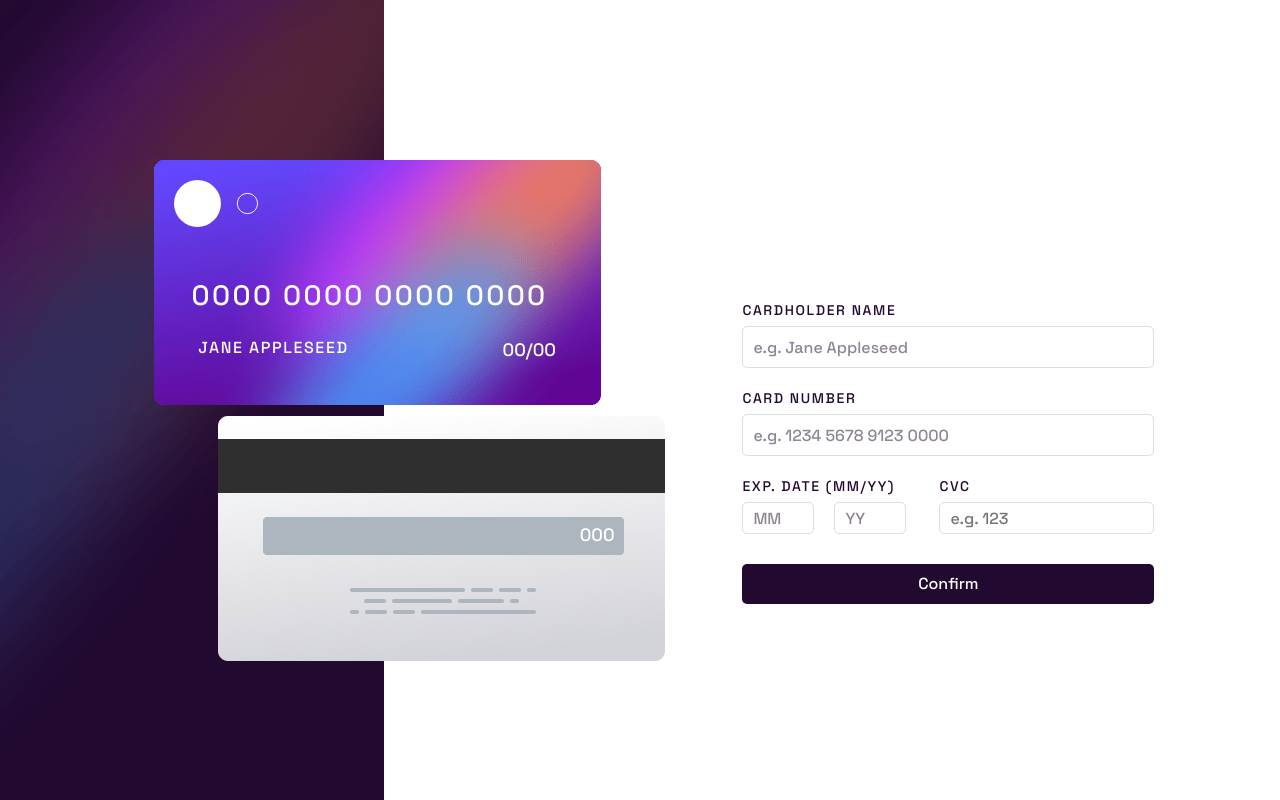
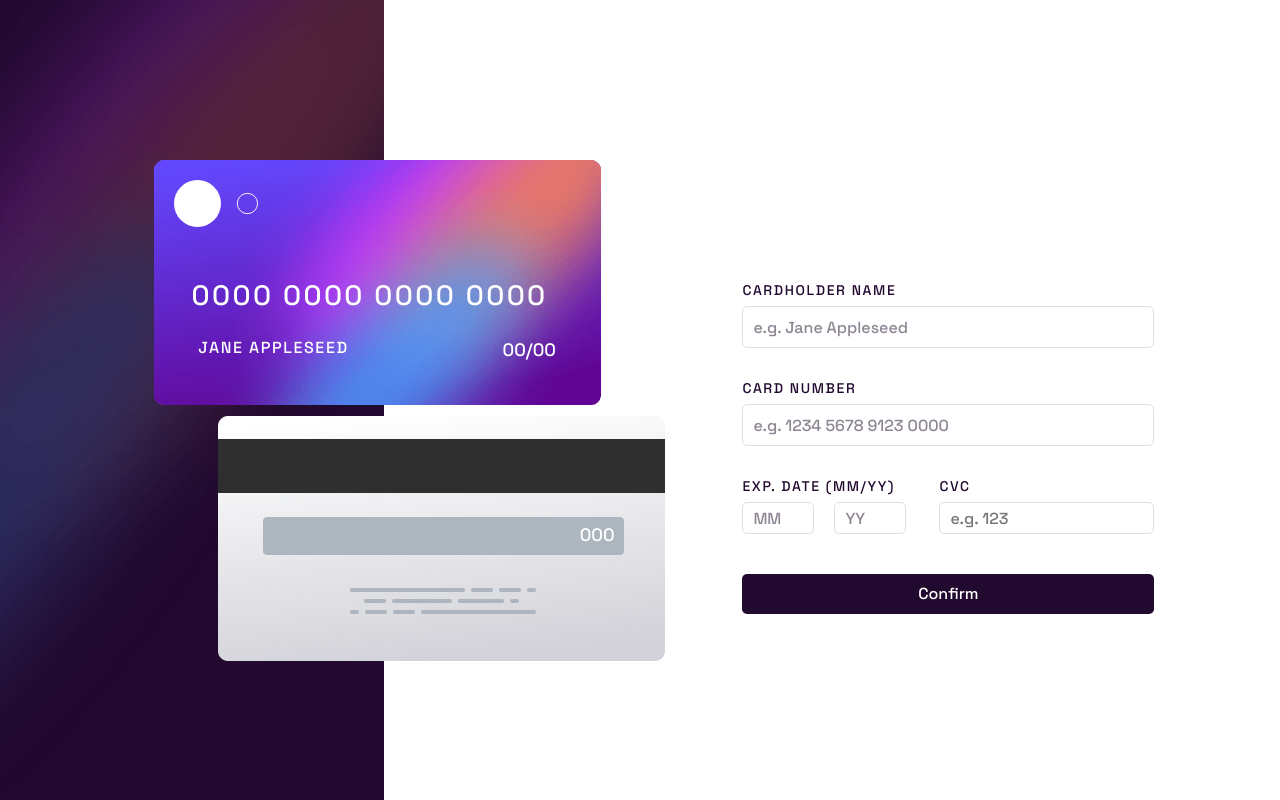
Before and after one commit to RochiFox/interactive-card-form, a React (Vite) app: page / in a window 1280 px wide. Built offline with nearby package versions, Linux system fonts and the light colour scheme.

Commit message:
Changed: changed form styles

```diff
--- a/src/pages/home/styles.css
+++ b/src/pages/home/styles.css
@@ -93,7 +93,7 @@ input[type="number"] {
 .form {
   width: 400px;
   height: 500px;
-  margin-top: 300px;
+  margin-top: 280px;
   margin-left: 40%;
 }
 
@@ -103,7 +103,7 @@ input[type="number"] {
   letter-spacing: 0.1rem;
   font-size: 14px;
   display: block;
-  margin-top: 20px;
+  margin-top: 30px;
   margin-bottom: 5px;
 }
 
@@ -179,21 +179,24 @@ input[type="number"] {
 .form__button {
   width: 412px;
   height: 40px;
-  margin-top: 30px;
+  margin-top: 40px;
   border: none;
   border-radius: 5px;
   font-size: 16px;
   color: hsl(0, 0%, 100%);
   background-color: hsl(278, 68%, 11%);
+  transition: all 0.2s ease-in-out;
 }
 
 .form__button:hover {
   cursor: pointer;
+  background-color: hsl(277, 60%, 19%);
 }
 
 .form__error {
   color: hsl(0, 100%, 66%);
   display: flex;
+  position: absolute;
 }
 
 .hidden {
```
